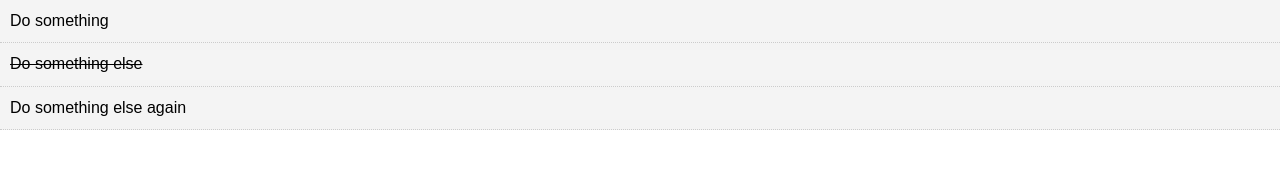
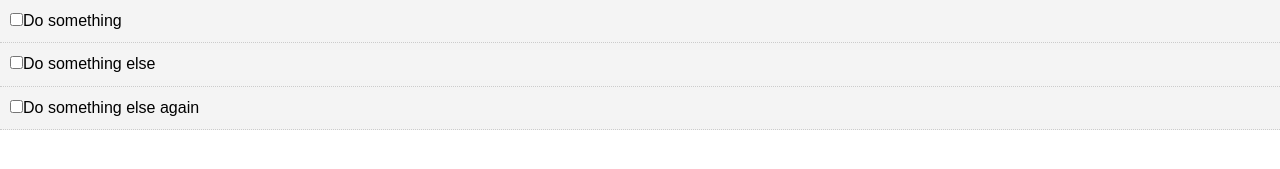
Before and after one commit to Justinelliott11375/react-to-do-review, a React (Create React App) app: page / in a window 1280 px wide. Shown: the top 169 px of the page. Built offline with nearby package versions, Linux system fonts and the light colour scheme.

Commit message:
checkbox toggle and mark complete working

```diff
--- a/src/App.js
+++ b/src/App.js
@@ -14,7 +14,7 @@
       {
         id: 2,
         title: "Do something else",
-        completed: true
+        completed: false
       },
       {
         id: 3,
@@ -23,10 +23,21 @@
       }
     ]
   }
+
+  // toggle todo complete
+  markComplete = (id) => {
+    this.setState( { todos: this.state.todos.map(todo => {
+      if(todo.id === id) {
+        todo.completed = !todo.completed
+      }
+
+      return todo;
+    }) });
+  }
   render() {
     return (
       <div className="App">
-        <Todos todos={this.state.todos}/>
+        <Todos todos={this.state.todos} markComplete={this.markComplete}/>
       </div>
     );
   }
--- a/src/components/ToDos.js
+++ b/src/components/ToDos.js
@@ -3,9 +3,13 @@
 import PropTypes from 'prop-types';
 
 class Todos extends Component {
+
+    markComplete = () => {
+        console.log('hello')
+    }
     render () {
         return this.props.todos.map((todo) => (
-            <TodoItem key={todo.id} todo={todo}/>
+            <TodoItem key={todo.id} todo={todo} markComplete={this.props.markComplete}/>
         ))
     }
 }
--- a/src/components/TodoItem.js
+++ b/src/components/TodoItem.js
@@ -11,10 +11,18 @@
             textDecoration: this.props.todo.completed ? 'line-through' : 'none'
         }
     }
+
+    markComplete = (e) => {
+        console.log(this.props)
+    }
   render() {
+
+    const { id, title} = this.props.todo;
     return (
       <div style={this.getStyle()}>
-        <p>{this.props.todo.title}</p>
+        <p>
+        <input type="checkbox" onChange= {this.props.markComplete.bind(this, id)} />
+        {title}</p>
       </div>
     )
   }
```
